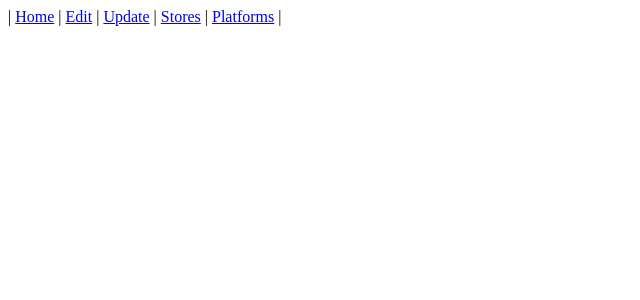
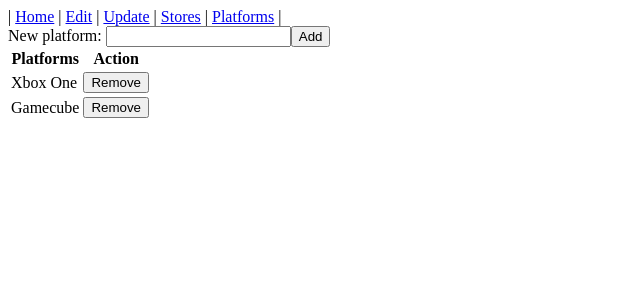
Before and after one commit to sharkwouter/CompareGame, a PHP site: page /platforms.php in a window 1280 px wide. Shown: the top 300 px of the page, without its empty margins (0-640 px from the left). Run offline with PHP 8.4, Linux system fonts and the light colour scheme; data comes from the database, SQL or seed files in the repository.

Commit message:
Made platforms.php functional

```diff
--- a/classes/Database.php
+++ b/classes/Database.php
@@ -181,6 +181,16 @@ class Database {
         return $platforms;
     }
 
+    public function addPlatform(string $name){
+        $query = $this->db->prepare("INSERT INTO Platform(name) VALUES(?)");
+        $query->execute(array($name));
+    }
+
+    public function removePlatform(int $id){
+        $query = $this->db->prepare("DELETE FROM Platform WHERE id=?");
+        $query->execute(array($id));
+    }
+
     public function getStores(): array {
         $storeArray = array();
 
--- a/platforms.php
+++ b/platforms.php
@@ -11,6 +11,18 @@ require_once 'classes/Navbar.php';
 
 //Create navbar object
 $navbar = new Navbar();
+
+//Add platform
+$newPlatform = filter_input(INPUT_POST, "newplatform");
+if (!empty($newPlatform)) {
+    $GLOBALS["db"]->addPlatform($newPlatform);
+}
+
+//Remove platform
+$remove = (int) filter_input(INPUT_POST, "remove", FILTER_VALIDATE_INT);
+if (!empty($remove) && $remove <> false) {
+    $GLOBALS["db"]->removePlatform($remove);
+}
 ?>
 <html>
     <head>
@@ -20,7 +32,24 @@ $navbar = new Navbar();
     <body>
         <?= $navbar->printNavbar() ?>
         <article>
-
+            <form method="post">
+                New platform: <input name="newplatform" /><input type="submit" value="Add" />
+            </form>
+            <table>
+                <tr><th>Platforms</th><th>Action</th></tr>
+                <?php foreach ($GLOBALS['db']->getPlatformList() as $id => $name) { ?>
+                    <tr>
+                        <td><?= $name ?></td>
+                        <td>
+                            <form method='post'>
+                                <input type='hidden' name='remove' value='<?= $id ?>' />
+                                <input type='submit' value='Remove' />
+                            </form>
+                        </td>
+                    </tr>
+                    <?php }
+                ?>
+            </table>
         </article>
     </body>
 </html>
```
